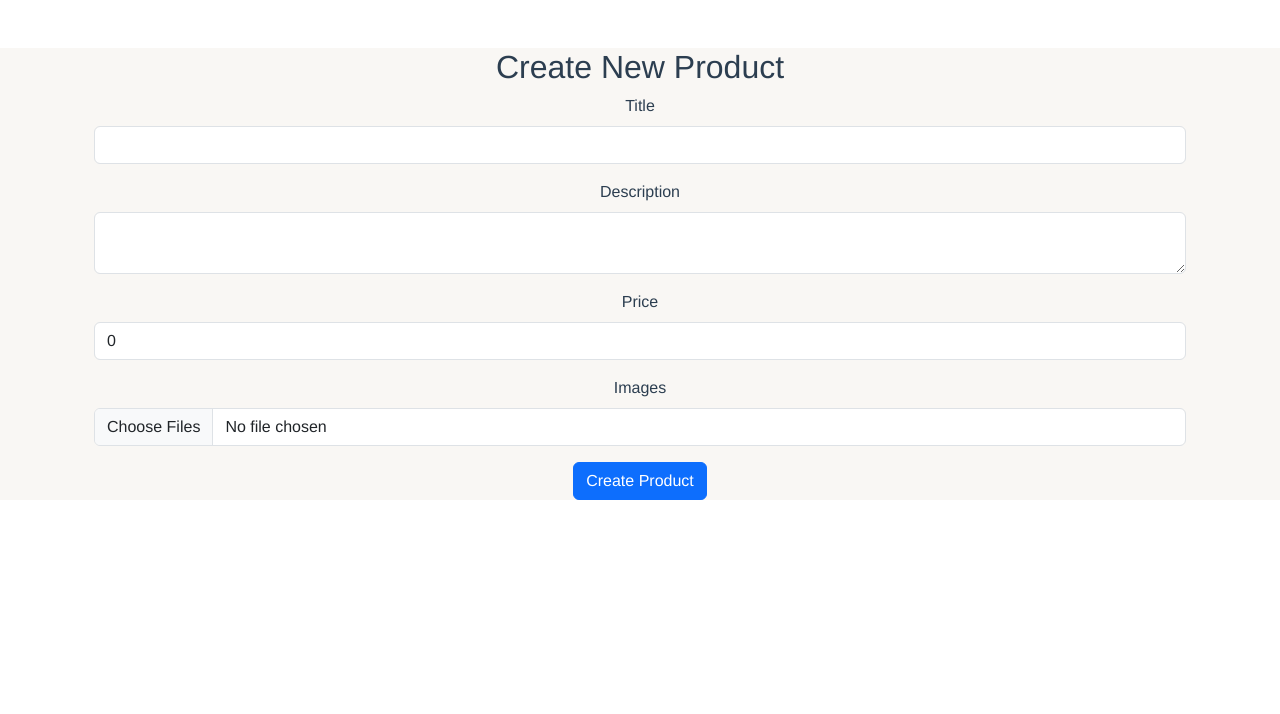
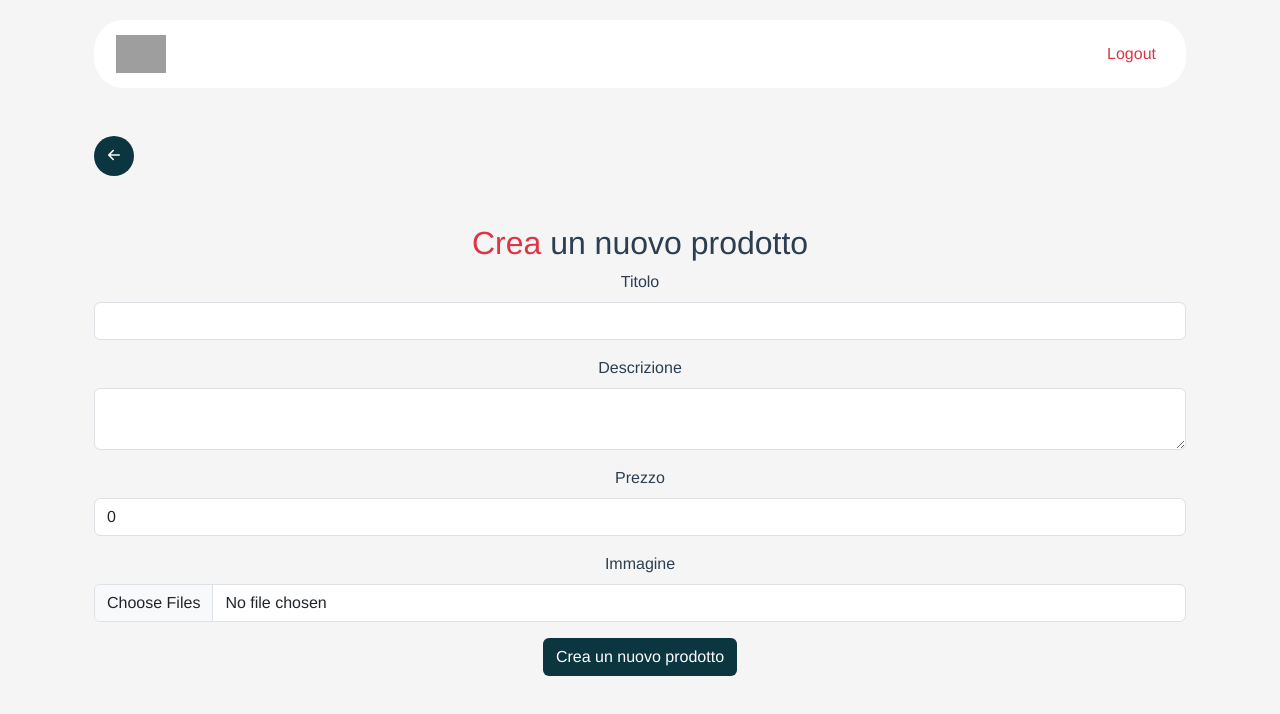
Before and after one commit to Paolo-dev-it/test-iliad, a Vue app in the folder test-iliad/: page /create in a window 1280 px wide. Shown: the top 714 px of the page. Built offline with nearby package versions, Linux system fonts and the light colour scheme; no server answers; grey boxes are pictures that could not be loaded.

Commit message:
Fixato nomi e modifiche di stile. Creato file readme

```diff
--- a/test-iliad/src/App.vue
+++ b/test-iliad/src/App.vue
@@ -7,6 +7,10 @@
 
 
 <style>
+html {
+  background-color: #f5f5f5;
+}
+
 #app {
   font-family: Avenir, Helvetica, Arial, sans-serif;
   -webkit-font-smoothing: antialiased;
--- a/test-iliad/src/components/pages/CreateProduct.vue
+++ b/test-iliad/src/components/pages/CreateProduct.vue
@@ -1,25 +1,46 @@
 <template>
     <layout-div>
         <div class="container">
-            <h2 class="text-center mt-5">Create New Product</h2>
+            <nav class="navbar navbar-expand-lg nav-cust">
+                <div class="container-fluid">
+                    <a class="navbar-brand" href="#">
+                        <img class="logo" src="https://www.iliad.it/assets/images/logo.png" alt="Logo Iliad">
+                    </a>
+                    <div class="d-flex">
+                        <ul class="navbar-nav">
+                            <li class="nav-item">
+                                <a @click="logoutAction()" class="nav-link text-danger" aria-current="page"
+                                    href="#">Logout</a>
+                            </li>
+                        </ul>
+                    </div>
+                </div>
+            </nav>
+            <div>
+                <router-link :to="{ name: 'DashboardPage' }"
+                    class="btn btn-blue btn-cust d-flex justify-content-center align-items-center fs-4 font-weight-bold mt-5"><i
+                        class="bi bi-arrow-left-short"></i>
+                </router-link>
+            </div>
+            <h2 class="text-center mt-5"><span class="text-danger">Crea</span> un nuovo prodotto</h2>
             <form @submit.prevent="createProduct">
                 <div class="mb-3">
-                    <label for="title" class="form-label">Title</label>
+                    <label for="title" class="form-label">Titolo</label>
                     <input type="text" class="form-control" id="title" v-model="newProduct.title">
                 </div>
                 <div class="mb-3">
-                    <label for="description" class="form-label">Description</label>
+                    <label for="description" class="form-label">Descrizione</label>
                     <textarea class="form-control" id="description" v-model="newProduct.description"></textarea>
                 </div>
                 <div class="mb-3">
-                    <label for="price" class="form-label">Price</label>
+                    <label for="price" class="form-label">Prezzo</label>
                     <input type="number" class="form-control" id="price" v-model="newProduct.price">
                 </div>
                 <div class="mb-3">
-                    <label for="images" class="form-label">Images</label>
+                    <label for="images" class="form-label">Immagine</label>
                     <input type="file" class="form-control" id="images" ref="fileInput" multiple @change="handleFileChange">
                 </div>
-                <button @click="createProduct()" type="submit" class="btn btn-primary">Create Product</button>
+                <button @click="createProduct()" type="submit" class="btn btn-blue">Crea un nuovo prodotto</button>
 
 
             </form>
@@ -48,6 +69,17 @@ export default {
         };
     },
     methods: {
+        logoutAction() {
+            axios.post('/api/logout', {}, { headers: { Authorization: 'Bearer ' + localStorage.getItem('token') } })
+                .then((r) => {
+                    localStorage.setItem('token', "")
+                    this.$router.push('/')
+                    return r
+                })
+                .catch((e) => {
+                    return e
+                });
+        },
         createProduct() {
 
             axios.post('https://dummyjson.com/products/add', this.newProduct, {
--- a/test-iliad/src/components/pages/DashboardPage.vue
+++ b/test-iliad/src/components/pages/DashboardPage.vue
@@ -17,16 +17,14 @@
                         </div>
                     </div>
                 </nav>
-                <h5 class="text-end mt-5">Benvenuto, {{ user?.name }}!</h5>
+                <h5 class="text-end mt-5">Benvenuto, <span class="text-danger">{{ user?.name }}!</span></h5>
                 <div v-if="products.length > 0" class="mt-4">
                     <div class="d-flex justify-content-end m-5">
                         <router-link :to="{ name: 'CreateProduct', params: { products: products } }"
-                            class="btn btn-danger btn-cust d-flex justify-content-center align-items-center"><i
+                            class="btn btn-blue btn-cust d-flex justify-content-center align-items-center fs-4 font-weight-bold"><i
                                 class="bi bi-plus"></i></router-link>
-
-
                     </div>
-                    <h3 class="text-center">Prodotti acquistabili sul nostro sito:</h3>
+                    <h3 class="text-center mb-5 subtitle">Prodotti acquistabili sul nostro sito:</h3>
 
                     <!-- <CreateProduct :createProduct="createProduct" /> -->
                     <div class="row">
@@ -37,19 +35,18 @@
                                     <div class="px-4">
                                         <h5 class="card-title mt-4">{{ product.title }}</h5>
                                         <p class="card-text">{{ product.description }}</p>
-                                        <p class="card-text">Price: ${{ product.price }}</p>
+                                        <p class="card-text">Prezzo: €{{ product.price }}</p>
                                     </div>
-                                    <div class="d-flex justify-content-end">
-                                        <router-link :to="{ name: 'EditProduct', params: { id: product.id } }"
-                                            class="btn btn-light">
-                                            <i class="bi bi-pencil"></i>
-                                        </router-link>
-                                        <button @click="deleteProduct(product.id)" class="btn btn-light"><i
-                                                class="bi bi-trash3"></i></button>
-                                    </div>
+
                                 </div>
-
-
+                                <div class="d-flex justify-content-end m-4">
+                                    <router-link :to="{ name: 'EditProduct', params: { id: product.id } }"
+                                        class="btn btn-blue  rounded-start-pill">
+                                        <i class="bi bi-pencil"></i>
+                                    </router-link>
+                                    <button @click="deleteProduct(product.id)" class="btn btn-danger  rounded-end-pill"><i
+                                            class="bi bi-trash3"></i></button>
+                                </div>
                             </div>
                         </div>
                     </div>
@@ -92,10 +89,10 @@ export default {
             this.getProducts(); // Rifetch dei prodotti solo se è stato aggiornato un prodotto
         }
         if (this.$route.query.newProduct == 1) {
-            alert('prodotto aggiunto')
+            alert('Nuovo prodotto creato')
         }
         if (this.$route.query.updateProduct == 1) {
-            alert('prodotto aggiornato')
+            alert('Prodotto correttamente aggiornato')
         }
     },
 
@@ -194,23 +191,31 @@ export default {
 .nav-cust {
     margin-top: 20px;
     background-color: #fff;
-    border: 1px solid red;
+    padding: 10px;
     border-radius: 30px;
+}
 
+.subtitle {
+    color: #0b3640;
 }
 
 .btn-cust {
-    width: 30px;
-    height: 30px;
-    border-radius: 30px;
+    width: 40px;
+    height: 40px;
+    border-radius: 40px;
+}
+
+.btn-blue {
+    background-color: #0b3640;
+    color: #fff;
 }
 
 .bg {
-    background-color: rgb(249, 247, 244);
+    background-color: #f5f5f5;
 }
 
 .min-height {
-    min-height: 480px;
+    min-height: 530px;
 }
 
 .border-cust {
--- a/test-iliad/src/components/pages/EditProduct.vue
+++ b/test-iliad/src/components/pages/EditProduct.vue
@@ -1,21 +1,46 @@
 <template>
     <layout-div>
         <div class="container">
-            <h2 class="text-center mt-5">Edit Product</h2>
+            <nav class="navbar navbar-expand-lg nav-cust">
+                <div class="container-fluid">
+                    <a class="navbar-brand" href="#">
+                        <img class="logo" src="https://www.iliad.it/assets/images/logo.png" alt="Logo Iliad">
+                    </a>
+                    <div class="d-flex">
+                        <ul class="navbar-nav">
+                            <li class="nav-item">
+                                <a @click="logoutAction()" class="nav-link text-danger" aria-current="page"
+                                    href="#">Logout</a>
+                            </li>
+                        </ul>
+                    </div>
+                </div>
+            </nav>
+            <div>
+                <router-link :to="{ name: 'DashboardPage' }"
+                    class="btn btn-blue btn-cust d-flex justify-content-center align-items-center fs-4 font-weight-bold mt-5"><i
+                        class="bi bi-arrow-left-short"></i>
+                </router-link>
+            </div>
+            <h2 class="text-center mt-5"><span class="text-danger">Modifica</span> il prodotto</h2>
             <form @submit.prevent="updateProduct">
                 <div class="mb-3">
-                    <label for="title" class="form-label">Title</label>
+                    <label for="title" class="form-label">Titolo</label>
                     <input type="text" class="form-control" id="title" v-model="editedProduct.title">
                 </div>
                 <div class="mb-3">
-                    <label for="description" class="form-label">Description</label>
+                    <label for="description" class="form-label">Descrizione</label>
                     <textarea class="form-control" id="description" v-model="editedProduct.description"></textarea>
                 </div>
                 <div class="mb-3">
-                    <label for="price" class="form-label">Price</label>
+                    <label for="price" class="form-label">Prezzo</label>
                     <input type="number" class="form-control" id="price" v-model="editedProduct.price">
                 </div>
-                <button type="submit" class="btn btn-primary">Update Product</button>
+                <div class="mb-3">
+                    <label for="images" class="form-label">Immagine</label>
+                    <input type="file" class="form-control" id="images" ref="fileInput" multiple @change="handleFileChange">
+                </div>
+                <button type="submit" class="btn btn-blue">Salva le modifiche</button>
             </form>
         </div>
     </layout-div>
@@ -53,6 +78,18 @@ export default {
 
     methods: {
 
+        logoutAction() {
+            axios.post('/api/logout', {}, { headers: { Authorization: 'Bearer ' + localStorage.getItem('token') } })
+                .then((r) => {
+                    localStorage.setItem('token', "")
+                    this.$router.push('/')
+                    return r
+                })
+                .catch((e) => {
+                    return e
+                });
+        },
+
 
         async fetchProduct(productId) {
             try {
@@ -60,7 +97,6 @@ export default {
                 this.editedProduct = response.data; // Assegna i dati ricevuti alla proprietà editedProduct
             } catch (error) {
                 console.error(error);
-                // Gestisci l'errore mostrando un messaggio all'utente o reindirizzandolo alla DashboardPage
                 this.$router.push({ name: 'DashboardPage' });
             }
         },
@@ -76,7 +112,7 @@ export default {
                 let { id, ...product } = this.editedProduct;
                 axios.put(`https://dummyjson.com/products/${id}`, product)
                     .then(() => {
-                        // Emetti un evento di routing personalizzato con l'ID del prodotto aggiornato
+
                         this.$router.push({ name: 'DashboardPage', query: { updateProduct: 1 } });
                     })
                     .catch((error) => {
@@ -99,7 +135,6 @@ export default {
                 this.editedProduct.title !== '' &&
                 this.editedProduct.description !== '' &&
                 this.editedProduct.price !== 0
-                // Aggiungi altri controlli se necessario
             );
         },
     }
```
Also changed, not shown: test-iliad/src/components/pages/LoginPage.vue (+1 -6 lines), test-iliad/src/components/pages/RegisterPage.vue (+15 -13 lines), test-iliad/src/components/HelloWorld.vue (added), 1 other file (tests, documents, lock files or other folders).
